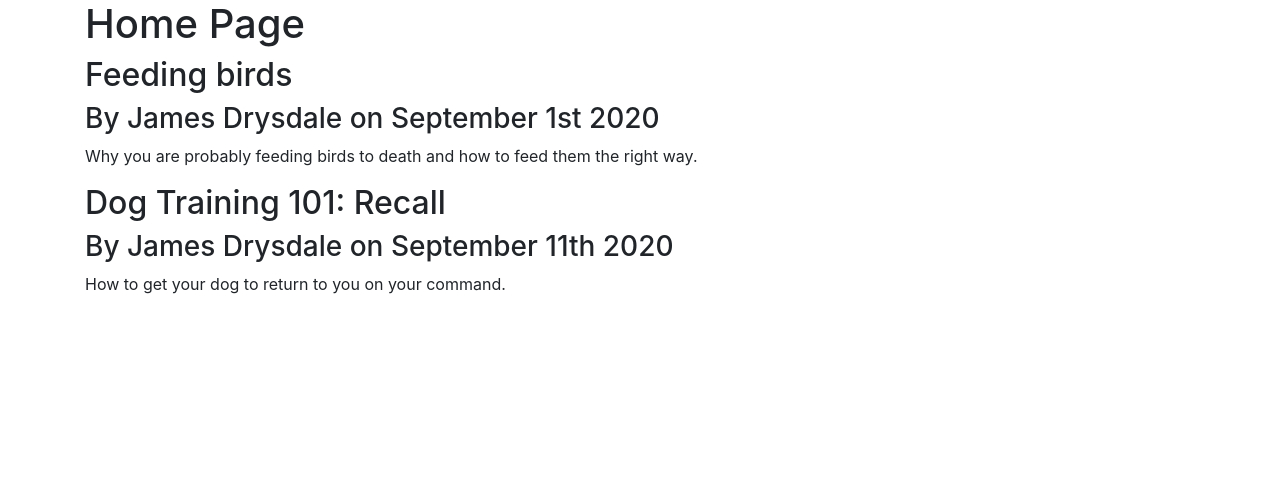
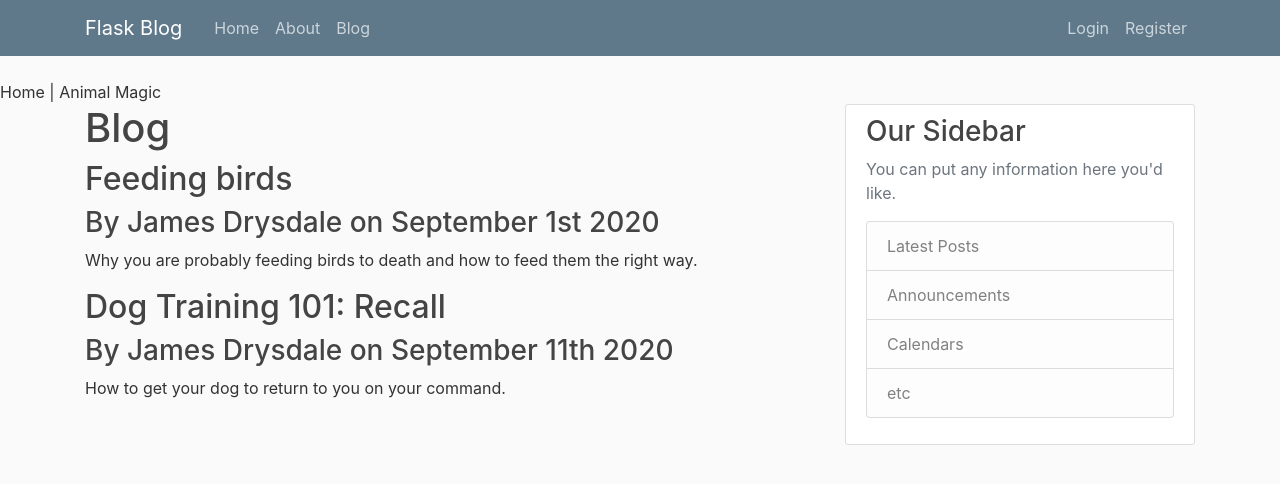
Before and after one commit to JamesDrysdale/animal-magic-blog, a Flask app: page /blog in a window 1280 px wide. Shown: the top 484 px of the page. Run offline with Flask 2, Linux system fonts and the light colour scheme; some libraries are stand-ins or nearby versions.

Commit message:
App now has consistent, basic styling across pages

```diff
--- a/animalmagicblog.py
+++ b/animalmagicblog.py
@@ -1,4 +1,4 @@
-from flask import Flask, render_template
+from flask import Flask, render_template, url_for
 app = Flask(__name__)
 
 posts = [
--- /dev/null
+++ b/static/main.css
@@ -0,0 +1,80 @@
+body {
+    background: #fafafa;
+    color: #333333;
+    margin-top: 5rem;
+  }
+
+  h1, h2, h3, h4, h5, h6 {
+    color: #444444;
+  }
+
+  .bg-steel {
+    background-color: #5f788a;
+  }
+
+  .site-header .navbar-nav .nav-link {
+    color: #cbd5db;
+  }
+
+  .site-header .navbar-nav .nav-link:hover {
+    color: #ffffff;
+  }
+
+  .site-header .navbar-nav .nav-link.active {
+    font-weight: 500;
+  }
+
+  .content-section {
+    background: #ffffff;
+    padding: 10px 20px;
+    border: 1px solid #dddddd;
+    border-radius: 3px;
+    margin-bottom: 20px;
+  }
+
+  .article-title {
+    color: #444444;
+  }
+
+  a.article-title:hover {
+    color: #428bca;
+    text-decoration: none;
+  }
+
+  .article-content {
+    white-space: pre-line;
+  }
+
+  .article-img {
+    height: 65px;
+    width: 65px;
+    margin-right: 16px;
+  }
+
+  .article-metadata {
+    padding-bottom: 1px;
+    margin-bottom: 4px;
+    border-bottom: 1px solid #e3e3e3
+  }
+
+  .article-metadata a:hover {
+    color: #333;
+    text-decoration: none;
+  }
+
+  .article-svg {
+    width: 25px;
+    height: 25px;
+    vertical-align: middle;
+  }
+
+  .account-img {
+    height: 125px;
+    width: 125px;
+    margin-right: 20px;
+    margin-bottom: 16px;
+  }
+
+  .account-heading {
+    font-size: 2.5rem;
+  }
--- a/templates/blog.html
+++ b/templates/blog.html
@@ -1,6 +1,6 @@
 {% extends "layout.html" %}
 {% block content %}
-    <h1>Home Page</h1>
+    <h1>Blog</h1>
 
     <section> <!-- list of blog posts -->
         {% for post in posts %}
--- a/templates/layout.html
+++ b/templates/layout.html
@@ -7,6 +7,7 @@
 
     <!-- Bootstrap CSS -->
     <link rel="stylesheet" href="https://stackpath.bootstrapcdn.com/bootstrap/4.5.2/css/bootstrap.min.css" integrity="sha384-JcKb8q3iqJ61gNV9KGb8thSsNjpSL0n8PARn9HuZOnIxN0hoP+VmmDGMN5t9UJ0Z" crossorigin="anonymous">
+    <link rel="stylesheet" type="text/css" href="{{ url_for('static', filename='main.css') }}"
 
     {% if title %}
     <title> {{ title }} | Animal Magic</title>
@@ -15,9 +16,51 @@
 {% endif %}
 </head>
 <body>
-    <div class="container">
-        {% block content %}{% endblock %}
-    </div>
+    <!-- NAVIGATION SECTION -->
+    <header class="site-header">
+        <nav class="navbar navbar-expand-md navbar-dark bg-steel fixed-top">
+          <div class="container">
+            <a class="navbar-brand mr-4" href="/">Flask Blog</a>
+            <button class="navbar-toggler" type="button" data-toggle="collapse" data-target="#navbarToggle" aria-controls="navbarToggle" aria-expanded="false" aria-label="Toggle navigation">
+              <span class="navbar-toggler-icon"></span>
+            </button>
+            <div class="collapse navbar-collapse" id="navbarToggle">
+              <div class="navbar-nav mr-auto">
+                <a class="nav-item nav-link" href="/">Home</a>
+                <a class="nav-item nav-link" href="/about">About</a>
+                <a class="nav-item nav-link" href="/blog">Blog</a>
+              </div>
+              <!-- Navbar Right Side -->
+              <div class="navbar-nav">
+                <a class="nav-item nav-link" href="/login">Login</a>
+                <a class="nav-item nav-link" href="/register">Register</a>
+              </div>
+            </div>
+          </div>
+        </nav>
+      </header>
+
+      <!-- SIDEBAR -->
+      <main role="main" class="container">
+        <div class="row">
+          <div class="col-md-8">
+            {% block content %}{% endblock %}
+          </div>
+          <div class="col-md-4">
+            <div class="content-section">
+              <h3>Our Sidebar</h3>
+              <p class='text-muted'>You can put any information here you'd like.
+                <ul class="list-group">
+                  <li class="list-group-item list-group-item-light">Latest Posts</li>
+                  <li class="list-group-item list-group-item-light">Announcements</li>
+                  <li class="list-group-item list-group-item-light">Calendars</li>
+                  <li class="list-group-item list-group-item-light">etc</li>
+                </ul>
+              </p>
+            </div>
+          </div>
+        </div>
+      </main>
 
     <!-- Optional JavaScript -->
     <!-- jQuery first, then Popper.js, then Bootstrap JS -->
```
